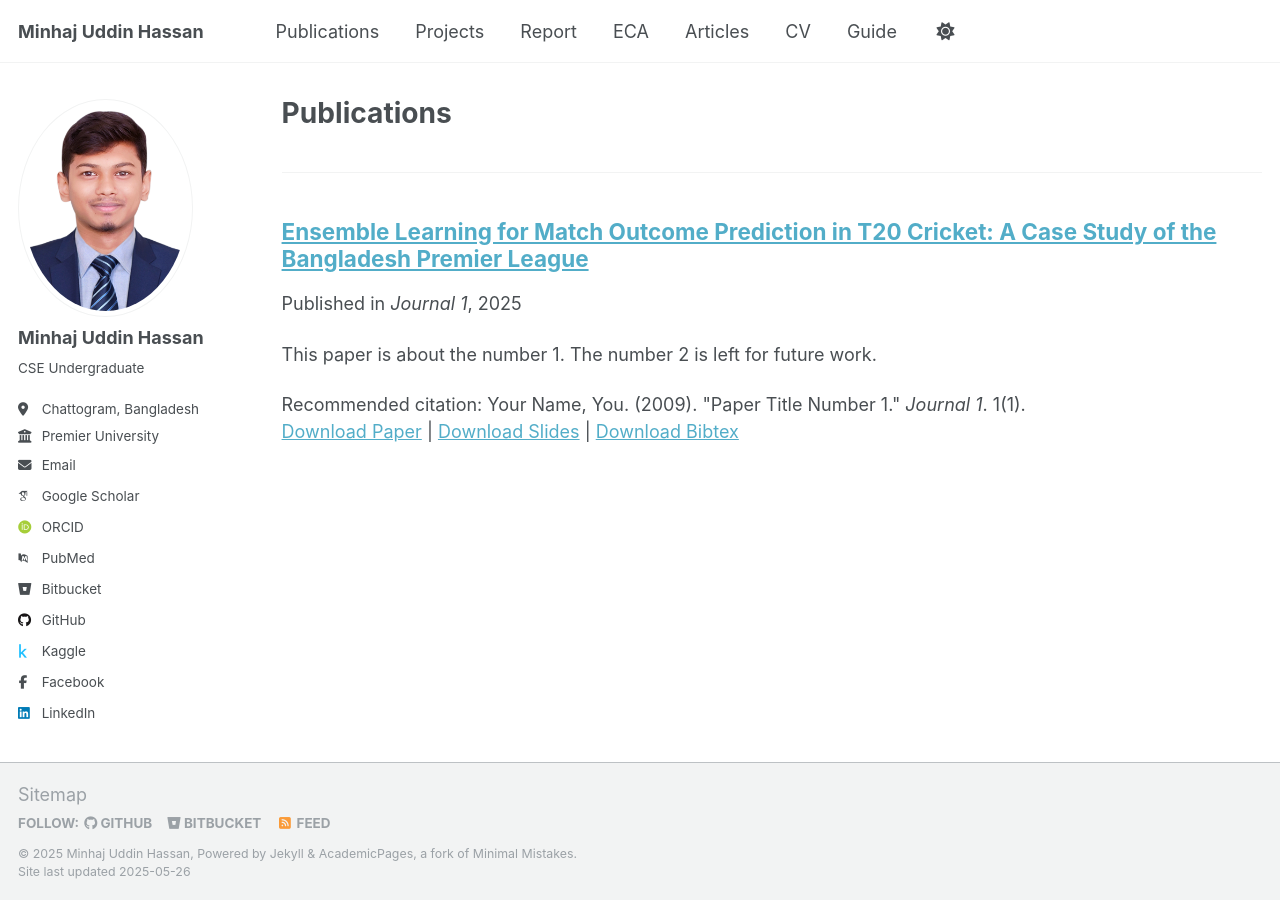
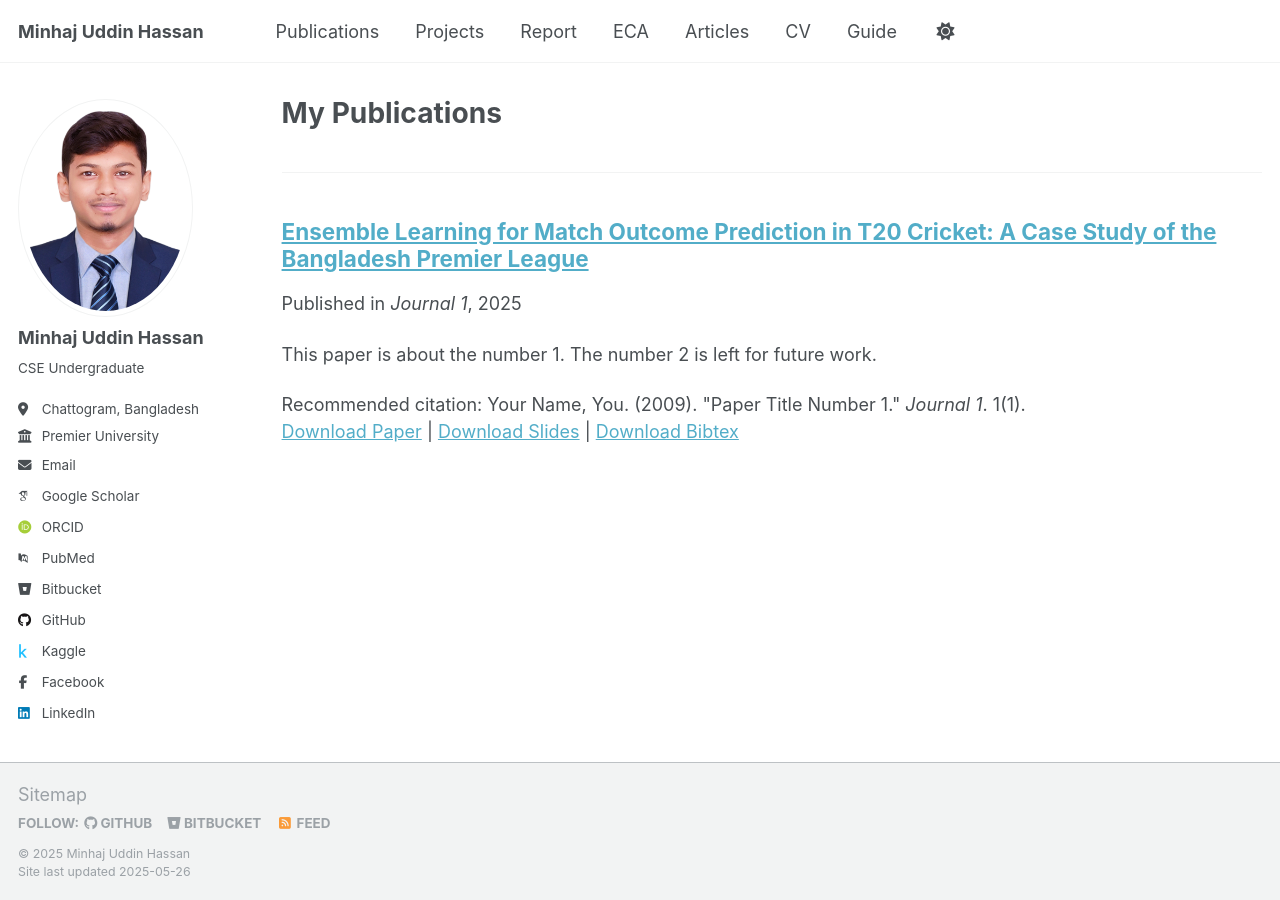
Before and after one commit to muhpuc40/Portfolio, a Jekyll site: the page built from _pages/publications.html, in a window 1280 px wide. Built offline with Jekyll 4.4.1, drawn with Linux system fonts in a browser that asks for light colours; some web fonts are replaced.

Commit message:
footer and pub

```diff
--- a/_includes/footer.html
+++ b/_includes/footer.html
@@ -20,6 +20,6 @@
 {% endif %}
 
 <div class="page__footer-copyright">
-  &copy; {{ site.time | date: '%Y' }} {{ site.name | default: site.title }}, {{ site.data.ui-text[site.locale].powered_by | default: "Powered by" }} <a href="http://jekyllrb.com" rel="nofollow">Jekyll</a> &amp; <a href="https://github.com/academicpages/academicpages.github.io">AcademicPages</a>, a fork of <a href="https://mademistakes.com/work/minimal-mistakes-jekyll-theme/" rel="nofollow">Minimal Mistakes</a>.<br />
+  &copy; {{ site.time | date: '%Y' }} {{ site.name | default: site.title }}<br />
   Site last updated {{ "now" | date: '%Y-%m-%d' %}}
 </div>
--- a/_pages/publications.html
+++ b/_pages/publications.html
@@ -1,6 +1,6 @@
 ---
 layout: archive
-title: "Publications"
+title: "My Publications"
 permalink: /publications/
 author_profile: true
 ---
```
